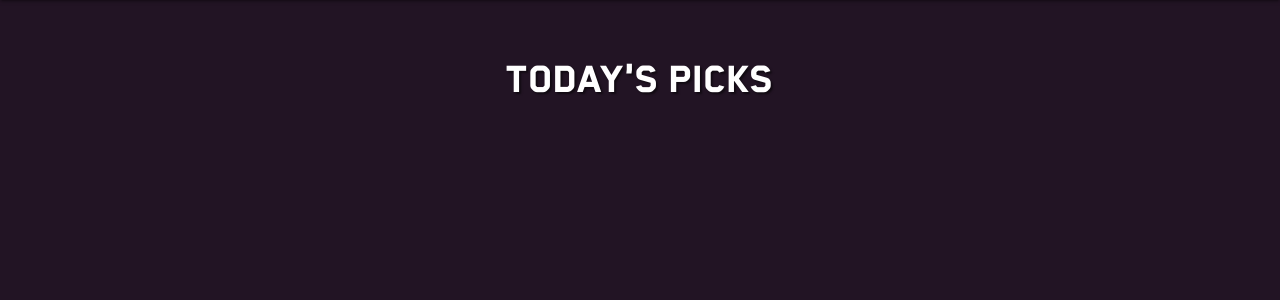
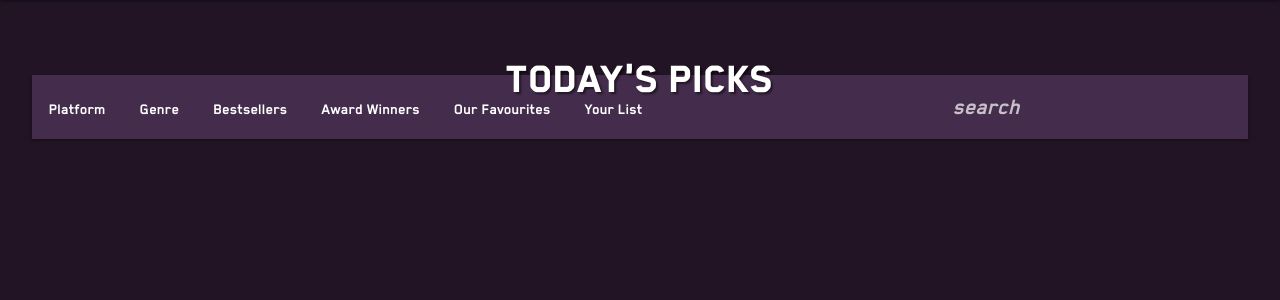
Before and after one commit to EllenSt264/my-Next-Game, a Flask app: page /games in a window 1280 px wide. Shown: the part 64-364 px from the top of the page. Run offline with Flask 2, Linux system fonts and the light colour scheme.

Commit message:
Add feat: Second Navbar for sorting the games list

```diff
--- a/static/css/style.css
+++ b/static/css/style.css
@@ -108,6 +108,23 @@ nav {
     text-shadow: 2px 2px 2px rgba(0, 0, 0, 0.5);
 }
 
+/* ---------------------------------------------- Games (secondary) navbar */
+
+.secondary-nav {
+    width: 95%;
+    margin: auto;
+    background-color: #442c4c;
+}
+
+.secondary-nav a {
+    font-size: 16px;
+    margin: 2px;
+}
+
+.secondary-nav input#search {
+    width: 200px;
+    margin-right: 50px;
+}
 
 /* ---------------------------------------------- Global paddding */
 
--- a/templates/games_template.html
+++ b/templates/games_template.html
@@ -1,7 +1,7 @@
 {% extends "base.html" %}
 
 {% block content %}
-
+    <!-- Today's Picks Carousel -->
     <section class="py-5">
         <h3 class="title carousel-title center">Today's Picks</h3>
         <div class="carousel carousel-slider center">
@@ -17,4 +17,42 @@
         </div>
     </section>
 
+    <!-- Secondary navbar -->
+    <section class="py-5">
+            <nav class="secondary-nav">
+                <div class="nav-wrapper">
+                    <a href="" class="dropdown-trigger left hide-on-large-only" data-target="dropdownNav"
+                    style="margin-left: 15px;">
+                        <i class="fas fa-bars"></i>
+                    </a>
+                    <!-- Main nav -->
+                    <ul class="left hide-on-med-and-down">
+                        <li><a href="sass.html">Platform</a></li>
+                        <li><a href="badges.html">Genre</a></li>
+                        <li><a href="collapsible.html">Bestsellers</a></li>
+                        <li><a href="mobile.html">Award Winners</a></li>
+                        <li><a href="mobile.html">Our Favourites</a></li>
+                        <li><a href="mobile.html">Your List</a></li>
+                    </ul>
+                    <!-- Search bar -->
+                    <form>
+                        <div class="input-field right">
+                            <input id="search" type="search" required>
+                            <label class="label-icon" for="search"><i class="material-icons">search</i></label>
+                            <i class="material-icons">close</i>
+                        </div>
+                    </form>
+                </div>
+            </nav>
+            <!-- Mobile navbar -->
+            <ul class="dropdown-content" id="dropdownNav">
+                <li><a href="sass.html">Platform</a></li>
+                <li><a href="badges.html">Genre</a></li>
+                <li><a href="collapsible.html">Bestsellers</a></li>
+                <li><a href="mobile.html">Award Winners</a></li>
+                <li><a href="mobile.html">Our Favourites</a></li>
+                <li><a href="mobile.html">Your List</a></li>
+            </ul>
+    </section>
+
 {% endblock %}
```
